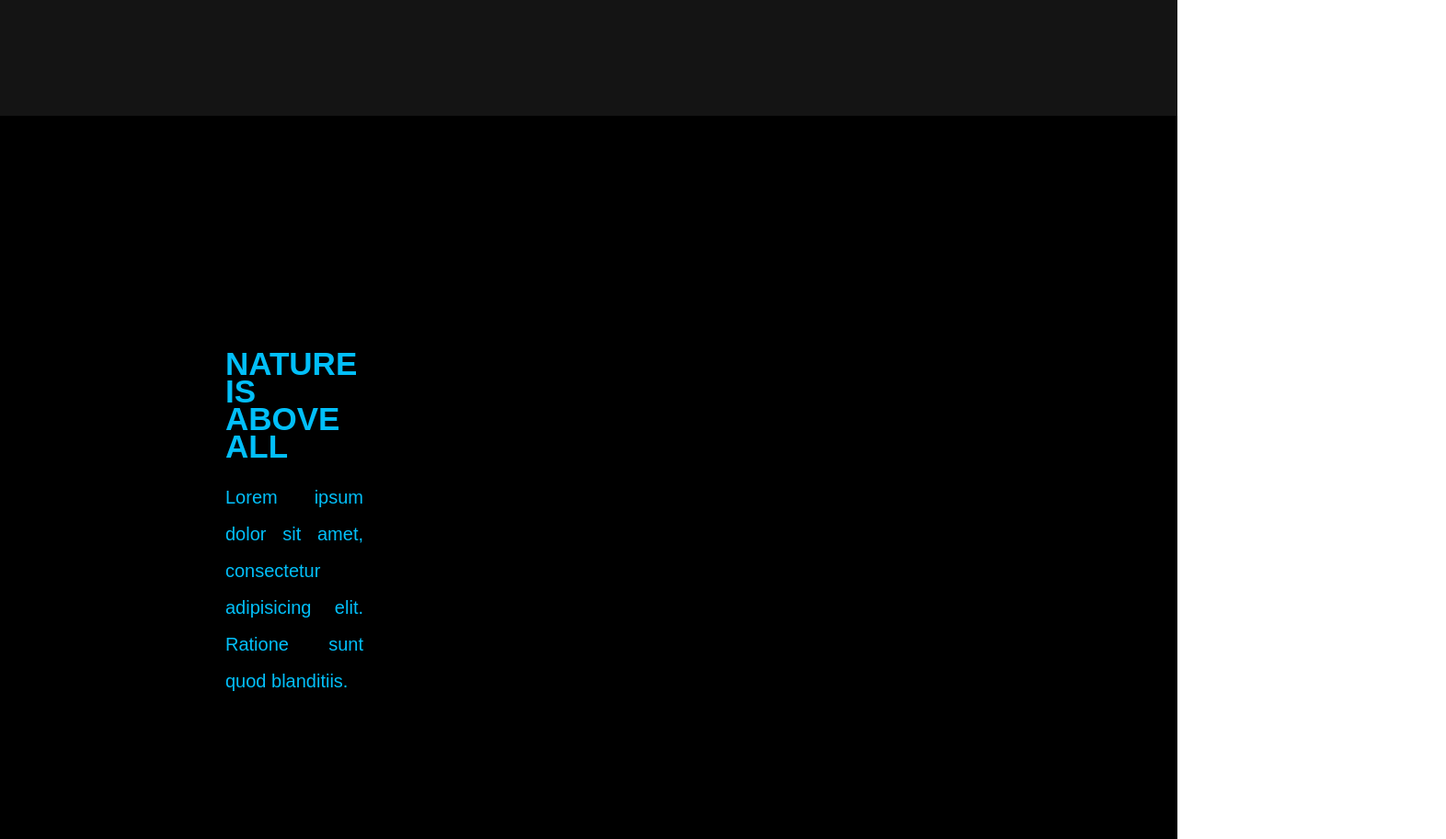
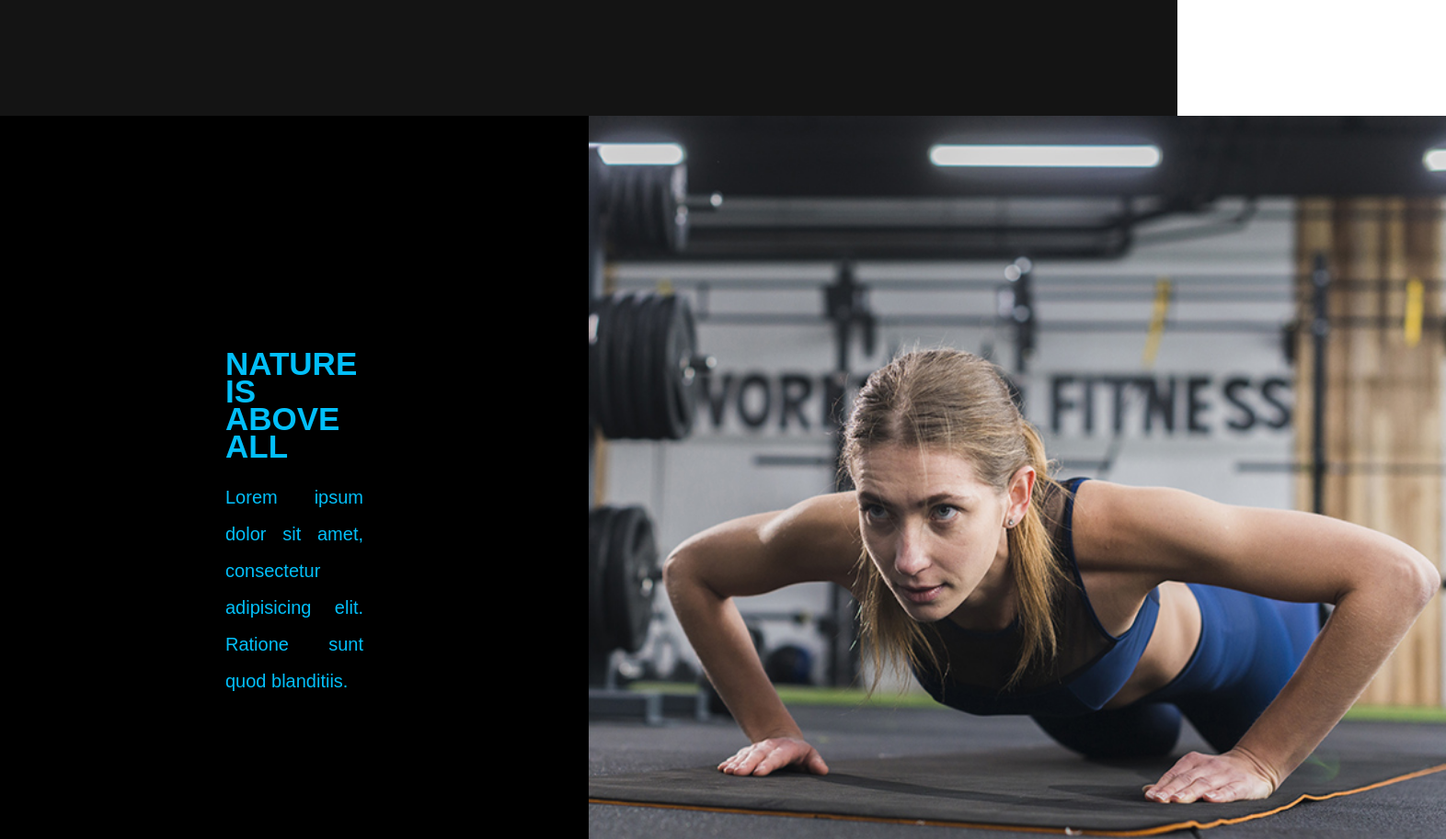
Before and after one commit to Nedbor/FitnessGym, a plain HTML site: page index.html in a window 1280 px wide. Shown: the part 4760-5673 px from the top of the page at 92% size, 1572 px wide, since content can reach past the window. Drawn offline with Linux system fonts and the light colour scheme.

Commit message:
Se cambio la direccion de una imagen

```diff
--- a/index.html
+++ b/index.html
@@ -254,7 +254,7 @@
             </div>
             <div class="col-6 pd0">
 
-                <img src="bg-nature.jpg" alt="">
+                <img src="img/bg-nature.jpg" alt="">
 
             </div>
 
```
